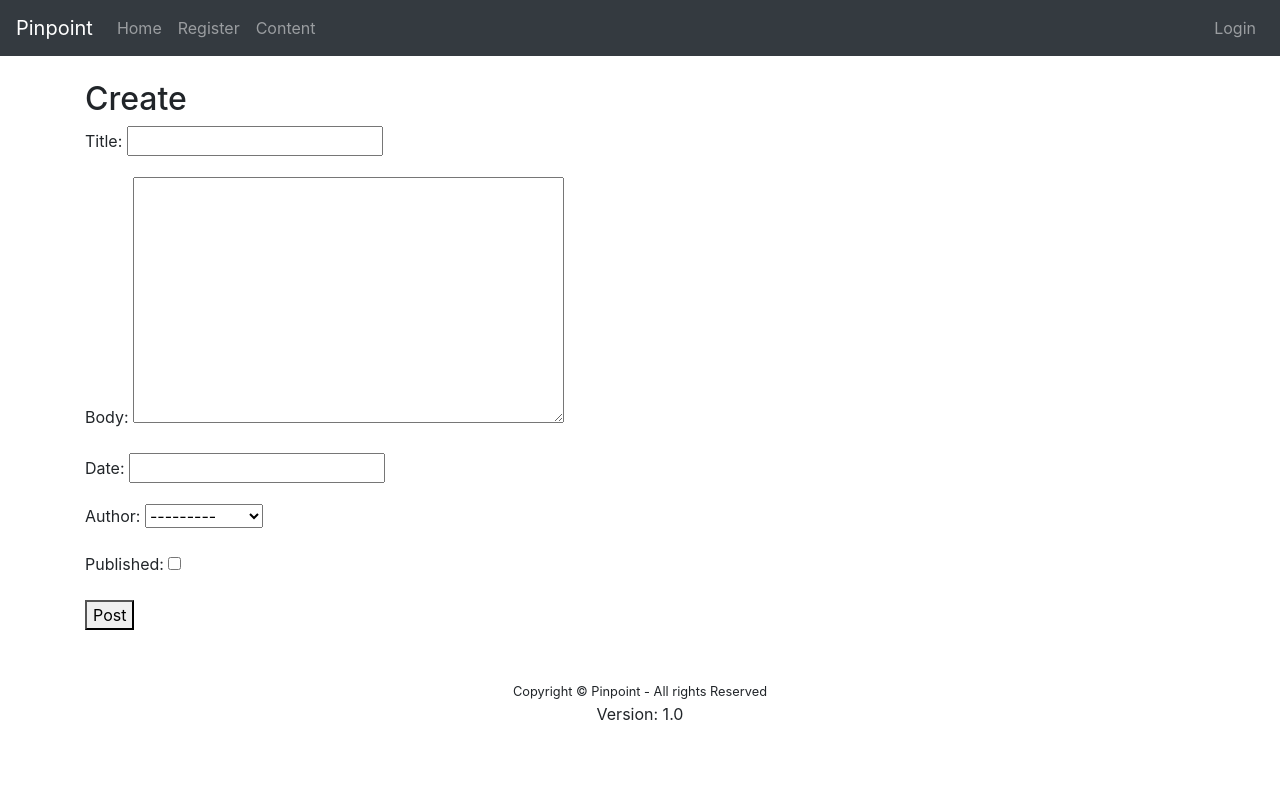
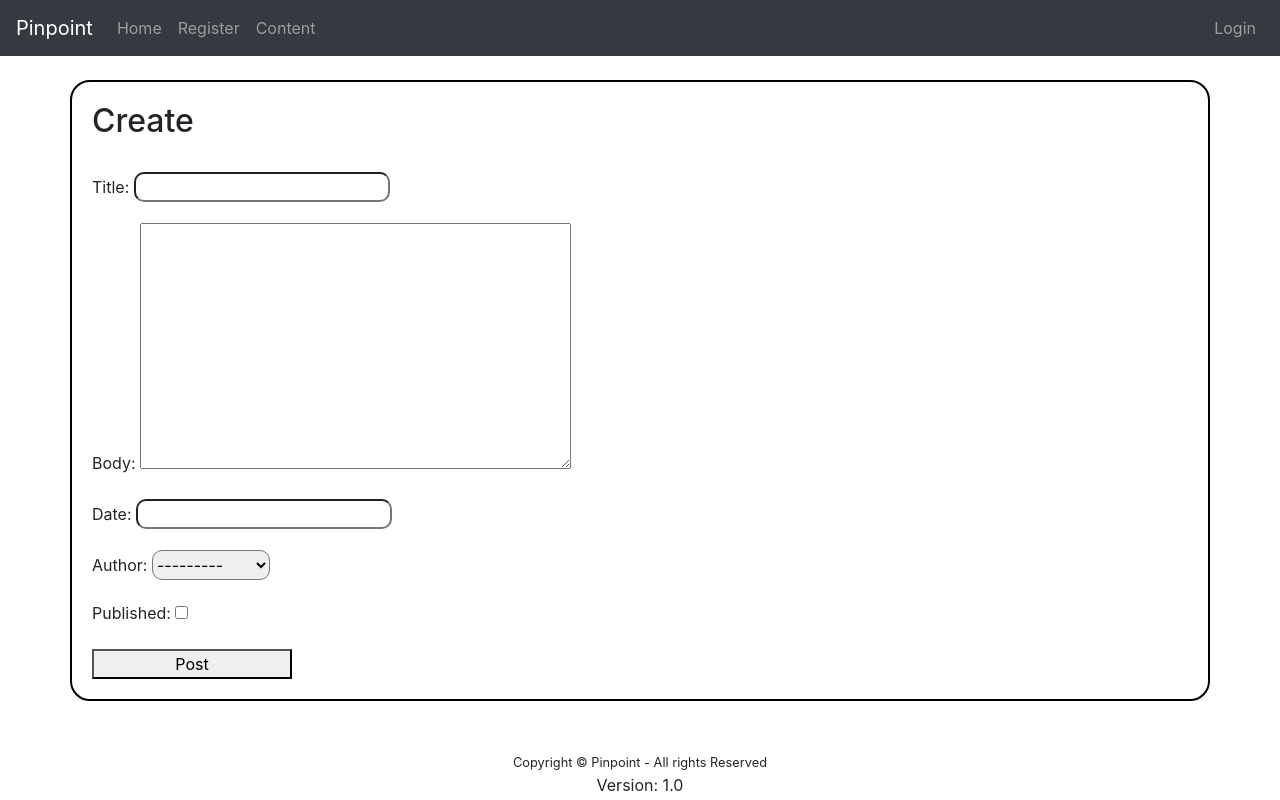
Before and after one commit to andrmoe/IT1901_17_andrmoe, a Django app: page /create/ in a window 1280 px wide. Run offline with Django 3.2, Linux system fonts and the light colour scheme; data comes from the database, SQL or seed files in the repository; some libraries are stand-ins or nearby versions.

Commit message:
endret design

```diff
--- a/pinpoint/main/templates/base.html
+++ b/pinpoint/main/templates/base.html
@@ -9,10 +9,30 @@
     <link rel="stylesheet" href="https://stackpath.bootstrapcdn.com/bootstrap/4.1.3/css/bootstrap.min.css" integrity="sha384-MCw98/SFnGE8fJT3GXwEOngsV7Zt27NXFoaoApmYm81iuXoPkFOJwJ8ERdknLPMO" crossorigin="anonymous">
     <title>{% block title %}title{% endblock %}</title>
     <style>
-    html {
-      font-family: Verdana;
+    <style>
+    textarea{
+      border-radius: 10px;
+      height: 25%;
+      width: 100%;
+      padding:20px;
     }
-    </style>
+
+    input[type="text"], input[type="password"] {
+      border-radius: 10px;
+      height: 30px;
+    }
+    select{
+      border-radius: 10px;
+      height:30px;
+    }
+
+    button{
+      height: 30px;
+      width: 200px;
+
+    }
+
+  </style>
   </head>
   <body>
   <nav class="navbar sticky-top navbar-expand-lg navbar-dark bg-dark">
@@ -52,7 +72,7 @@
     </div>
   </nav>
   <br>
-  <div class="container">
+  <div class="container" style="border: 2px solid black; border-radius: 20px; padding: 20px;">
     {% block content %}
     {% endblock %}
   </div>
--- a/pinpoint/view_content/templates/view_content/create.html
+++ b/pinpoint/view_content/templates/view_content/create.html
@@ -1,7 +1,8 @@
 {% extends "base.html" %}
 
 {% block content %}
-  <h2>Create</h2>
+
+  <h2>Create</h2><br>
   <form method="post">
     {% csrf_token %}
     {{ form.as_p }}
--- a/pinpoint/view_content/templates/view_content/detailPost.html
+++ b/pinpoint/view_content/templates/view_content/detailPost.html
@@ -1,8 +1,8 @@
 {% extends "base.html" %}
 {% block content %}
 
-<h1>{{ post.title }} - {{ post.date }}</h1>
-<h2>Author - {{ post.author }}</h2>
+<h2>{{ post.title }} - {{ post.date }}</h2>
+<h3>Author - {{ post.author }}</h3>
 <p>{{ post.body }}</p>
 
 {% if error_message %}
```
